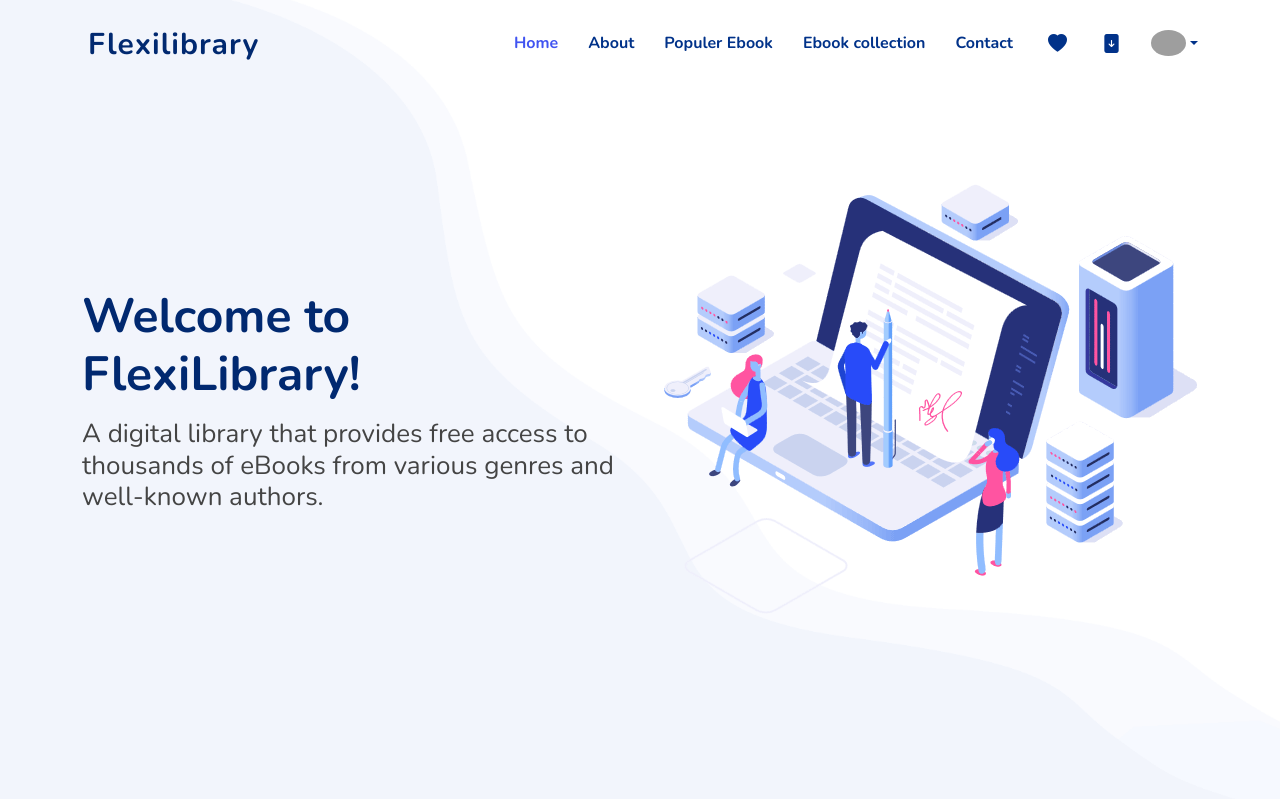
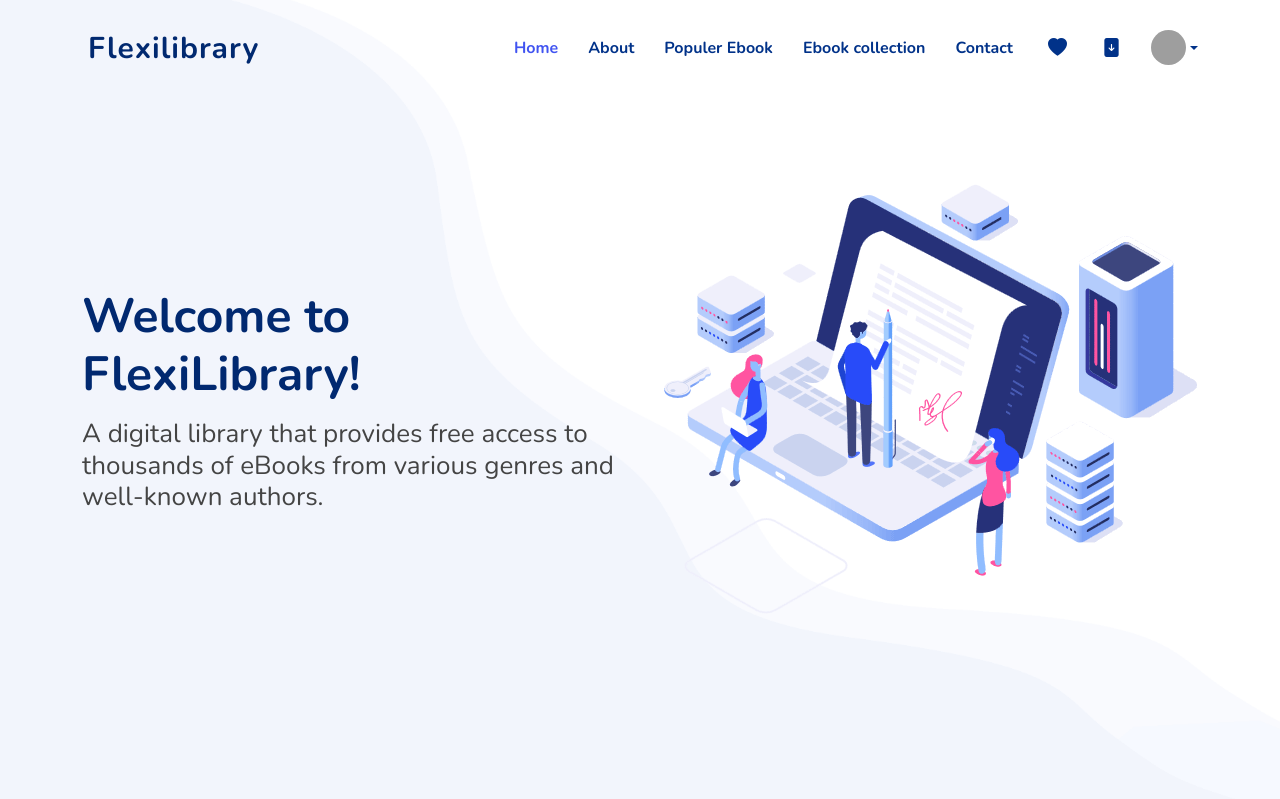
Before and after one commit to devisdiskara/library, a PHP site: page /pengguna/page.php in a window 1280 px wide. Shown: the top 799 px of the page. Run offline with PHP 8.4, Linux system fonts and the light colour scheme; a user stored in the database is signed in; data comes from the database, SQL or seed files in the repository; some libraries are stand-ins or nearby versions; grey boxes are pictures that could not be loaded.

Commit message:
fix: fixing profile

```diff
--- a/pengguna/header.php
+++ b/pengguna/header.php
@@ -50,7 +50,7 @@
         <li class="nav-item navbar-dropdown dropdown-user dropdown">
           <a class="nav-link dropdown-toggle hide-arrow" href="javascript:void(0);" data-bs-toggle="dropdown">
             <div class="avatar avatar-online">
-              <img src="../assets/img/profile/<?php echo htmlspecialchars($_SESSION['profile']); ?>" width="35" height="35" alt class="w-px-40 h-auto rounded-circle" />
+              <img src="../assets/img/profile/<?php echo htmlspecialchars($_SESSION['profile']); ?>" alt style="object-fit: cover; width: 35px; height: 35px; border-radius: 50%;" />
             </div>
           </a>
           <ul class="dropdown-menu dropdown-menu-end">
@@ -59,7 +59,7 @@
                 <div class="d-flex">
                   <div class="flex-shrink-0 me-3">
                     <div class="avatar avatar-online">
-                      <img src="../assets/img/profile/<?php echo htmlspecialchars($_SESSION['profile']); ?>" width="35" height="35" alt class="w-px-40 h-auto rounded-circle" />
+                      <img src="../assets/img/profile/<?php echo htmlspecialchars($_SESSION['profile']); ?>" style="object-fit: cover; width: 35px; height: 35px; border-radius: 50%;" />
                     </div>
                   </div>
                   <div class="flex-grow-1">
```
Also changed, not shown: assets/img/profile/682afdd2047ae8.95211179.jpeg (added), assets/img/profile/682afdd3506c42.70829780.jpeg (added), assets/img/profile/balls.jpeg (added).
